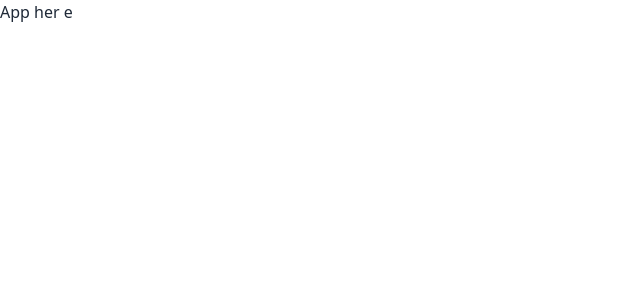
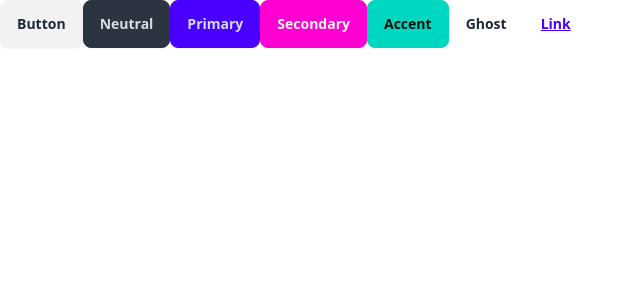
Before and after one commit to Aryan-1121/Kurier, a React (Vite) app in the folder frontend/: page / in a window 1280 px wide. Shown: the top 300 px of the page, without its empty margins (0-640 px from the left). Built offline with nearby package versions, Linux system fonts and the light colour scheme.

Commit message:
just checking daisyUI button component

```diff
--- a/frontend/src/App.jsx
+++ b/frontend/src/App.jsx
@@ -3,7 +3,13 @@ function App() {
 
   return (
    <div>
-    App her e
+    <button className="btn">Button</button>
+<button className="btn btn-neutral">Neutral</button>
+<button className="btn btn-primary">Primary</button>
+<button className="btn btn-secondary">Secondary</button>
+<button className="btn btn-accent">Accent</button>
+<button className="btn btn-ghost">Ghost</button>
+<button className="btn btn-link">Link</button>
    </div>
   )
 }
```
